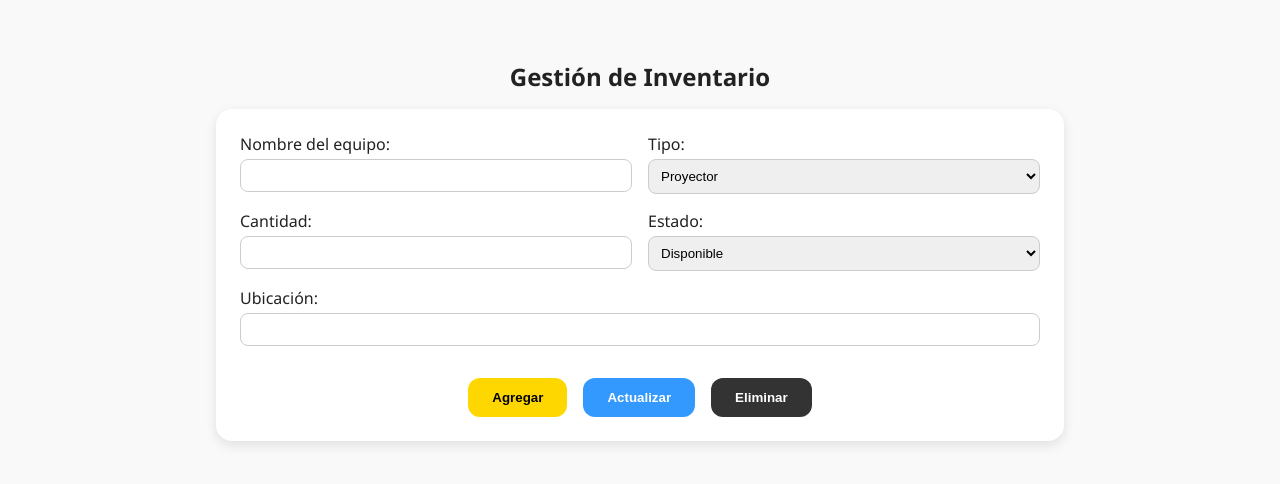
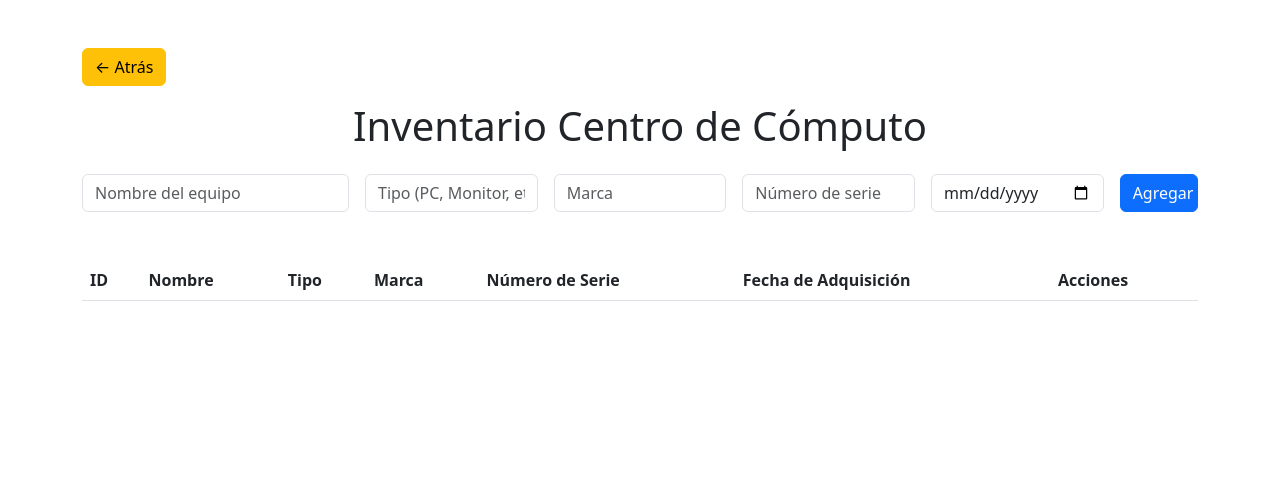
Before and after one commit to Roberstxx/Gestor-de-prestamos-CIC, a Python web app: template templates/Admin/inventario.html in a window 1280 px wide. Shown: the top 484 px of the page. Run offline with Jinja, Linux system fonts and the light colour scheme; the template is opened without the code that fills it, so the values that code supplies are empty.

Commit message:
Update inventario.html

```diff
--- a/templates/Admin/inventario.html
+++ b/templates/Admin/inventario.html
@@ -1,105 +1,150 @@
 <!DOCTYPE html>
 <html lang="es">
 <head>
-  <meta charset="UTF-8">
-  <title>Inventario</title>
-  <style>
-    body {
-      font-family: 'Segoe UI', sans-serif;
-      background: #f9f9f9;
-      color: #222;
-      padding: 2rem;
-    }
-    h2 {
-      text-align: center;
-      margin-bottom: 1rem;
-    }
-    .card {
-      background: white;
-      border-radius: 16px;
-      padding: 1.5rem;
-      box-shadow: 0 4px 12px rgba(0,0,0,0.1);
-      max-width: 800px;
-      margin: 0 auto;
-      display: flex;
-      flex-wrap: wrap;
-      gap: 1rem;
-      justify-content: space-between;
-    }
-    label {
-      flex: 1 1 45%;
-      display: flex;
-      flex-direction: column;
-      font-weight: 500;
-      gap: 0.25rem;
-    }
-    input, select {
-      padding: 0.5rem;
-      border-radius: 8px;
-      border: 1px solid #ccc;
-    }
-    .buttons {
-      display: flex;
-      gap: 1rem;
-      flex-wrap: wrap;
-      justify-content: center;
-      width: 100%;
-      margin-top: 1rem;
-    }
-    button {
-      padding: 0.75rem 1.5rem;
-      border: none;
-      border-radius: 12px;
-      cursor: pointer;
-      font-weight: bold;
-      color: #000;
-    }
-    .yellow {
-      background: #FFD700;
-    }
-    .blue {
-      background: #3399FF;
-      color: white;
-    }
-    .dark {
-      background: #333;
-      color: white;
-    }
-  </style>
+    <meta charset="UTF-8">
+    <meta name="viewport" content="width=device-width, initial-scale=1.0">
+    <title>Inventario Centro de Cómputo</title>
+    <link href="https://cdn.jsdelivr.net/npm/bootstrap@5.3.0/dist/css/bootstrap.min.css" rel="stylesheet">
+    <link rel="stylesheet" href="/static/styles.css">
 </head>
 <body>
+    <div class="container mt-5">
+        <div class="d-flex justify-content-start mb-3">
+            <a href="/paneladmin" class="btn btn-warning">&larr; Atrás</a>
 
-  <h2>Gestión de Inventario</h2>
-  <form class="card">
-    <label>Nombre del equipo:
-      <input type="text" />
-    </label>
-    <label>Tipo:
-      <select>
-        <option>Proyector</option>
-        <option>Laptop</option>
-        <option>HDMI</option>
-        <option>Mouse</option>
-      </select>
-    </label>
-    <label>Cantidad:
-      <input type="number" />
-    </label>
-    <label>Estado:
-      <select>
-        <option>Disponible</option>
-        <option>En reparación</option>
-      </select>
-    </label>
-    <label>Ubicación:
-      <input type="text" />
-    </label>
-    <div class="buttons">
-      <button class="yellow">Agregar</button>
-      <button class="blue">Actualizar</button>
-      <button class="dark">Eliminar</button>
+
+        </div>
+
+        <h1 class="text-center mb-4">Inventario Centro de Cómputo</h1>
+
+
+        <!-- Formulario para agregar equipo -->
+        <form id="form-agregar" class="mb-5">
+            <div class="row g-3">
+                <div class="col-md-3">
+                    <input type="text" class="form-control" id="nombre" placeholder="Nombre del equipo" required>
+                </div>
+                <div class="col-md-2">
+                    <input type="text" class="form-control" id="tipo" placeholder="Tipo (PC, Monitor, etc.)" required>
+                </div>
+                <div class="col-md-2">
+                    <input type="text" class="form-control" id="marca" placeholder="Marca" required>
+                </div>
+                <div class="col-md-2">
+                    <input type="text" class="form-control" id="numero_serie" placeholder="Número de serie" required>
+                </div>
+                <div class="col-md-2">
+                    <input type="date" class="form-control" id="fecha" required>
+                </div>
+                <div class="col-md-1">
+                    <button type="submit" class="btn btn-primary w-100">Agregar</button>
+                </div>
+            </div>
+        </form>
+
+        <!-- Tabla de equipos -->
+        <table class="table table-striped">
+            <thead>
+                <tr>
+                    <th>ID</th>
+                    <th>Nombre</th>
+                    <th>Tipo</th>
+                    <th>Marca</th>
+                    <th>Número de Serie</th>
+                    <th>Fecha de Adquisición</th>
+                    <th>Acciones</th>
+                </tr>
+            </thead>
+            <tbody id="tabla-inventario">
+                <!-- Se llenará dinámicamente -->
+            </tbody>
+        </table>
     </div>
-  </form>
 
+    <script>
+        // Cargar el inventario
+        async function cargarInventario() {
+            try {
+                const respuesta = await fetch('/api/inventario');
+                const equipos = await respuesta.json();
+                const tabla = document.getElementById('tabla-inventario');
+                tabla.innerHTML = '';
+
+                equipos.forEach(e => {
+                    tabla.innerHTML += `
+                        <tr>
+                            <td>${e.id}</td>
+                            <td>${e.nombre}</td>
+                            <td>${e.tipo}</td>
+                            <td>${e.marca}</td>
+                            <td>${e.numero_serie}</td>
+                            <td>${e.fecha_adquisicion}</td>
+                            <td><button class="btn btn-danger btn-sm" onclick="eliminarEquipo(${e.id})">Eliminar</button></td>
+                        </tr>`;
+                });
+            } catch (error) {
+                console.error('Error cargando inventario:', error);
+                alert('Error cargando el inventario');
+            }
+        }
+
+        // Agregar equipo
+        document.getElementById('form-agregar').addEventListener('submit', async (e) => {
+            e.preventDefault();
+
+            const datos = {
+                nombre: document.getElementById('nombre').value,
+                tipo: document.getElementById('tipo').value,
+                marca: document.getElementById('marca').value,
+                numero_serie: document.getElementById('numero_serie').value,
+                fecha_adquisicion: document.getElementById('fecha').value
+            };
+
+            try {
+                const res = await fetch('/api/inventario', {
+                    method: 'POST',
+                    headers: { 'Content-Type': 'application/json' },
+                    body: JSON.stringify(datos)
+                });
+
+                if (res.ok) {
+                    cargarInventario();
+                    e.target.reset();
+                } else {
+                    const err = await res.json();
+                    alert('Error al agregar equipo: ' + (err.error || 'desconocido'));
+                }
+            } catch (error) {
+                console.error('Error al agregar:', error);
+                alert('Error al agregar equipo');
+            }
+        });
+
+        // Eliminar equipo
+        async function eliminarEquipo(id) {
+            if (confirm('¿Estás seguro de eliminar este equipo?')) {
+                try {
+                    const res = await fetch(`/api/inventario/${id}`, {
+                        method: 'DELETE'
+                    });
+
+                    if (res.ok) {
+                        cargarInventario();
+                    } else {
+                        const err = await res.json();
+                        alert('Error al eliminar: ' + (err.error || 'desconocido'));
+                    }
+                } catch (error) {
+                    console.error('Error al eliminar:', error);
+                    alert('Error al eliminar equipo');
+                }
+            }
+        }
+
+        // Cargar tabla al inicio
+        cargarInventario();
+    </script>
+
+    <script src="https://cdn.jsdelivr.net/npm/bootstrap@5.3.0/dist/js/bootstrap.bundle.min.js"></script>
 </body>
 </html>
```
